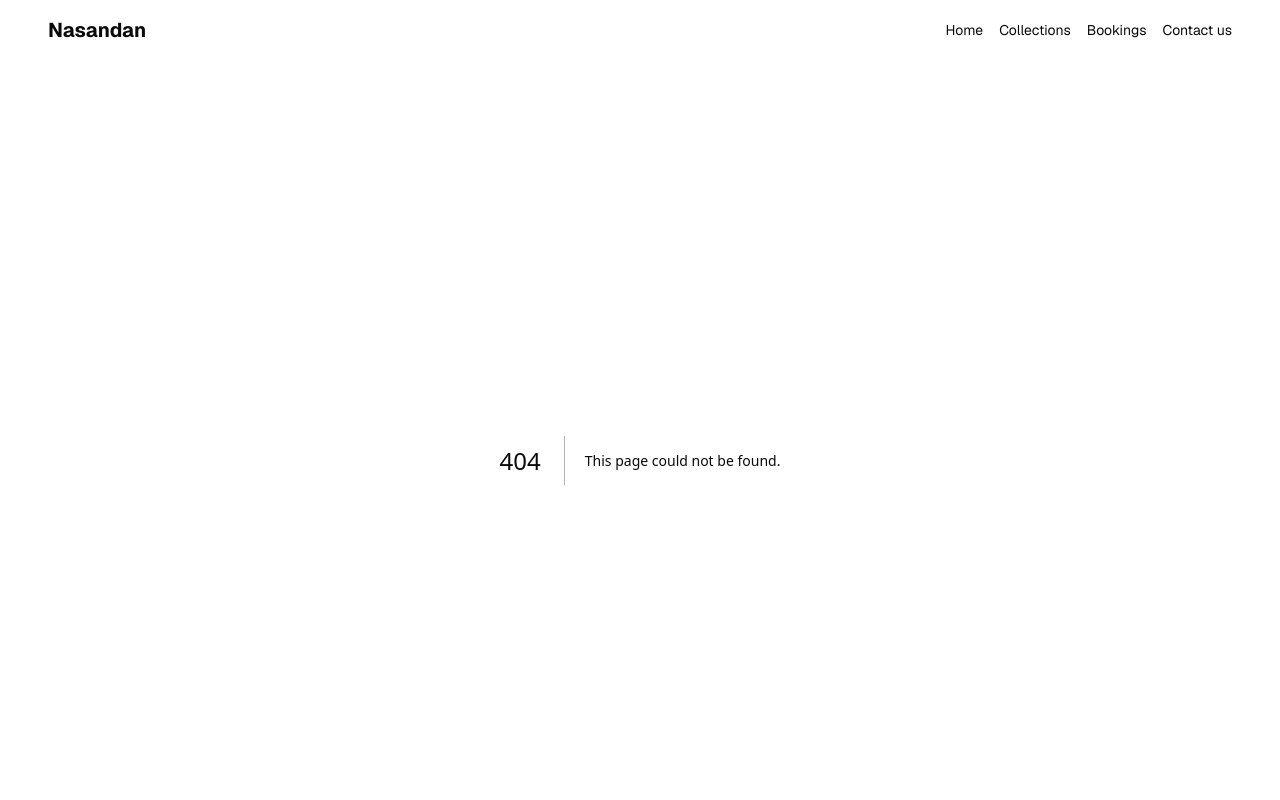
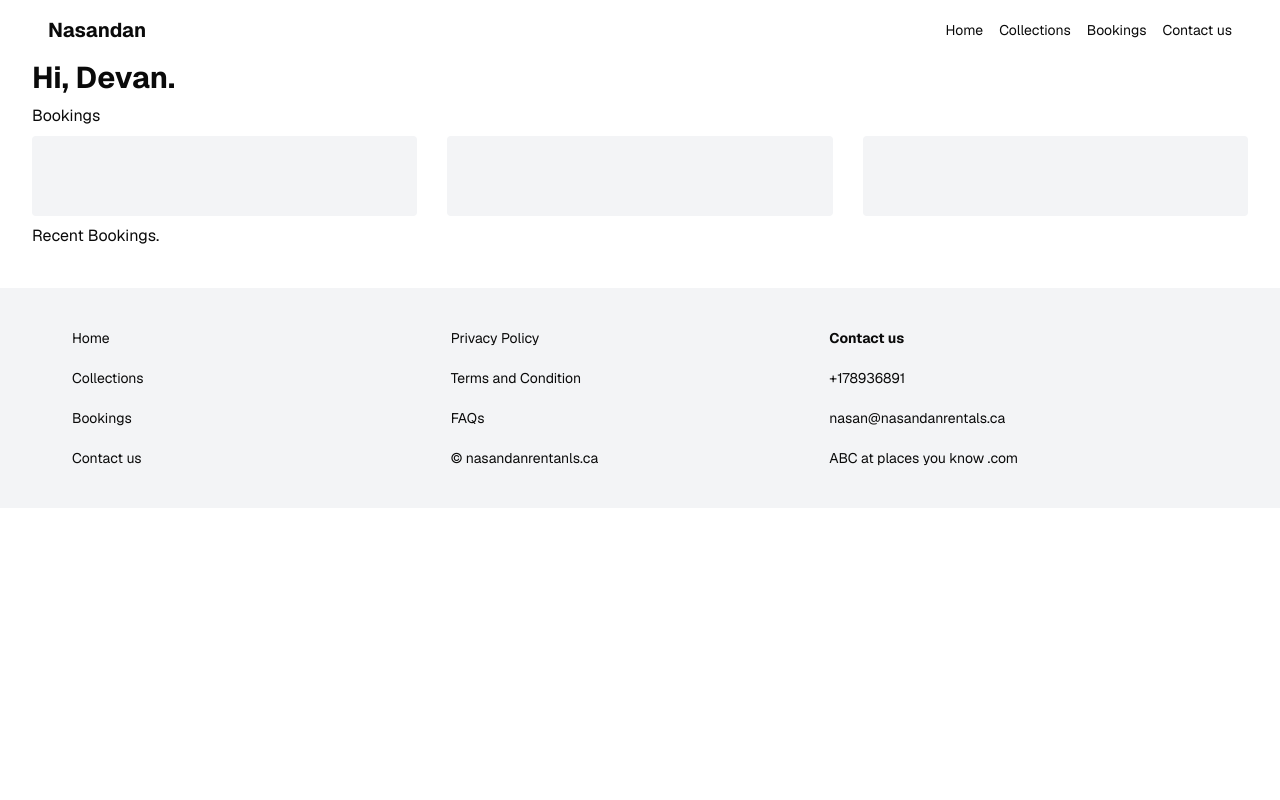
Before and after one commit to sammyodiagbe/nasandanrentals, a Next.js app: page /bookings in a window 1280 px wide. Before the commit this address had no page. Shown: the top 800 px of the page. Built offline with nearby package versions, Linux system fonts and the light colour scheme.

Commit message:
ui: bookings page

```diff
--- /dev/null
+++ b/app/bookings/page.tsx
@@ -0,0 +1,22 @@
+const BookingsPage = () => {
+  return (
+    <main className="lg:container space-y-2">
+      <h1 className="text-3xl font-bold">Hi, Devan.</h1>
+      <h1>Bookings</h1>
+
+      <div className="grid grid-cols-3 gap-[1.9rem] ">
+        <div className="booking-card"></div>
+        <div className="booking-card"></div>
+        <div className="booking-card"></div>
+      </div>
+
+      <div className="mt-10">
+        <h1>Recent Bookings.</h1>
+      </div>
+
+      <div className=""></div>
+    </main>
+  );
+};
+
+export default BookingsPage;
--- a/app/collections/page.tsx
+++ b/app/collections/page.tsx
@@ -43,7 +43,7 @@ const Collections = () => {
                 alt={car.name}
                 width={500}
                 height={500}
-                className="w-auto h-auto"
+                className="w-auto h-auto mb-5"
               />
               <div className="">
                 <div className="mb-4">
--- a/app/globals.css
+++ b/app/globals.css
@@ -13,6 +13,10 @@
   scrollbar-width: none;  /* Firefox */
 }
 
+
+.booking-card {
+  @apply min-h-20 bg-gray-100 rounded-sm p-4;
+}
 @layer base {
   :root {
     --background: 0 0% 100%;
```
